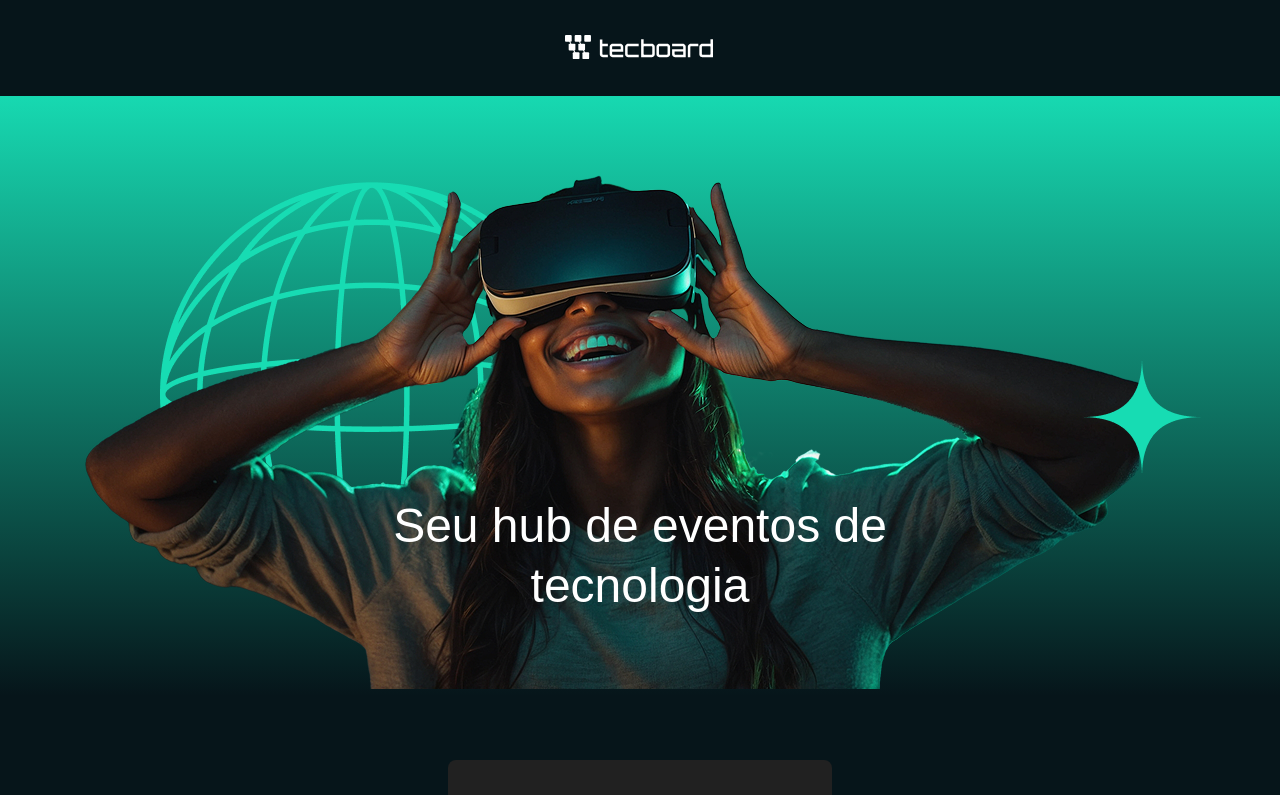
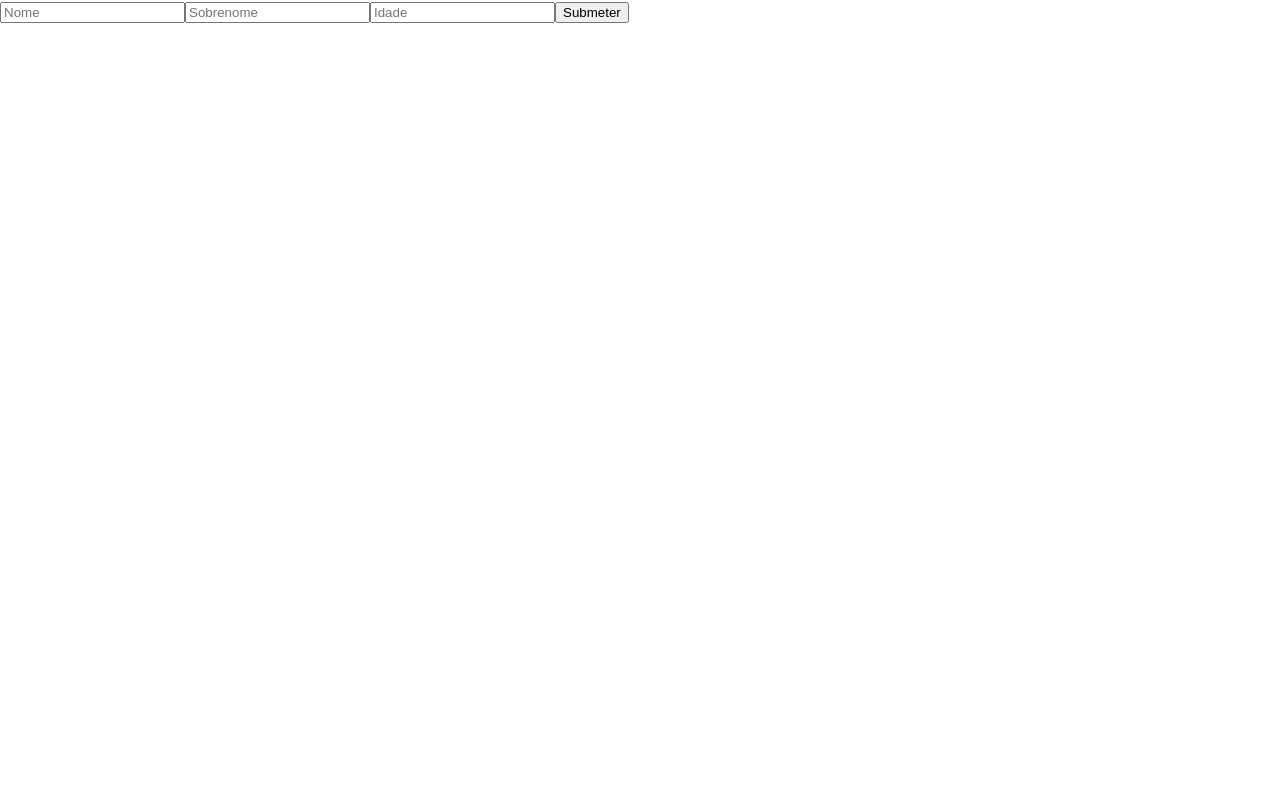
Before and after one commit to AdrianoCordeiro-SQL/tecboard-react-vite, a React (Vite) app: page / in a window 1280 px wide. Shown: the top 795 px of the page. Built offline with nearby package versions, Linux system fonts and the light colour scheme.

Commit message:
Integra o react hook form

```diff
--- a/package.json
+++ b/package.json
@@ -15,6 +15,7 @@
     "@mui/material": "^7.3.7",
     "react": "^19.1.1",
     "react-dom": "^19.1.1",
+    "react-hook-form": "^7.71.1",
     "zod": "^4.3.6"
   },
   "devDependencies": {
--- a/src/App.jsx
+++ b/src/App.jsx
@@ -2,13 +2,14 @@ import CssBaseline from '@mui/material/CssBaseline';
 import { Board } from "./Pages/Board";
 import { ThemeProvider } from '@mui/material'
 import theme from './theme'
+import { Form } from './Pages/Form';
 
 function App() {
 
   return (
     <ThemeProvider theme={theme}>
       <CssBaseline />
-      <Board />
+      <Form />
     </ThemeProvider>
   );
 }
--- /dev/null
+++ b/src/Pages/Form.jsx
@@ -0,0 +1,25 @@
+import { Box } from "@mui/material";
+import { useForm } from "react-hook-form";
+
+export function Form() {
+  const { register, handleSubmit, watch } = useForm();
+
+  const nameWatch = watch("name");
+
+  function handleOnSubmit(data) {
+    console.log("message:", data);
+  }
+
+  return (
+    <Box sx={{ height: "100vh", backgroundColor: "#fff" }}>
+      <form onSubmit={handleSubmit(handleOnSubmit)}>
+        <input {...register("name")} type="text" placeholder="Nome" />
+        <input {...register("lastName")} type="text" placeholder="Sobrenome" />
+        <input {...register("age")} type="text" placeholder="Idade" />
+
+        <button type="submit">Submeter</button>
+        <span>{nameWatch}</span>
+      </form>
+    </Box>
+  );
+}
```
Also changed, not shown: 1 other file (tests, documents, lock files or other folders).
